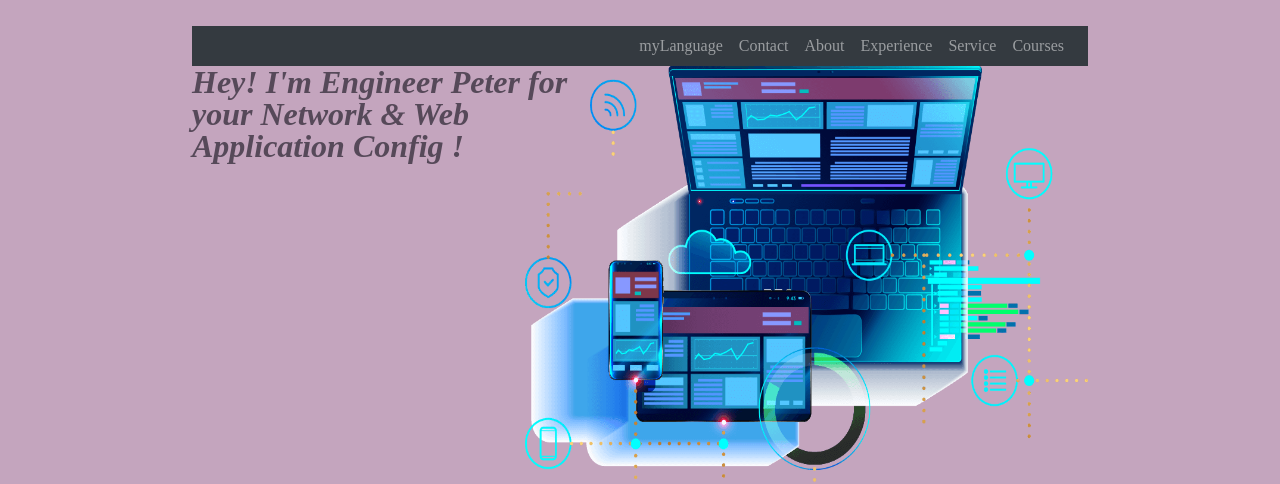
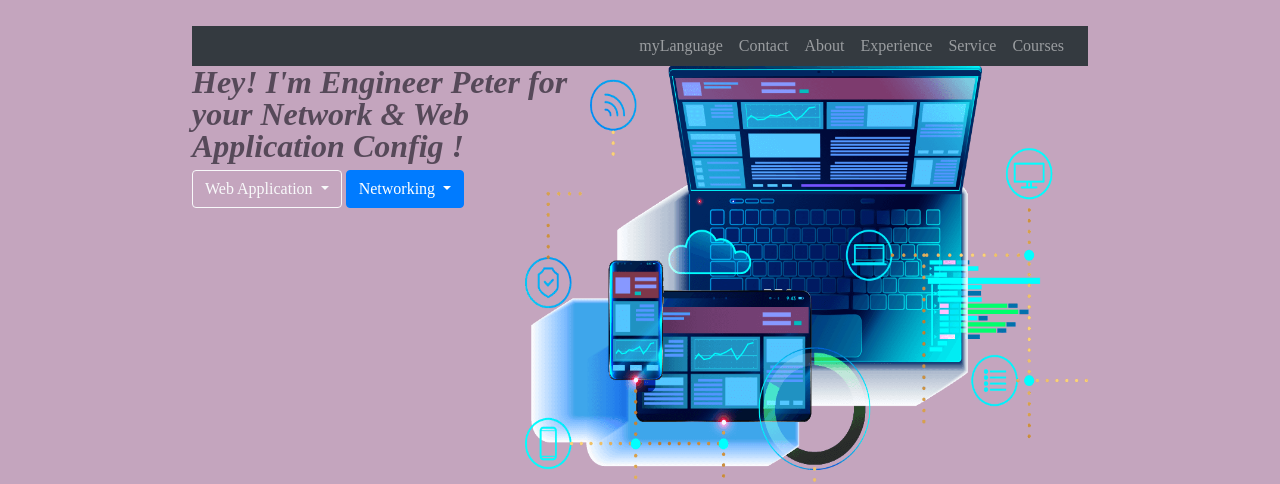
Before and after one commit to khemispeter/C.Vs, a plain HTML site: page index.html in a window 1280 px wide. Shown: the top 484 px of the page. Drawn offline with nearby package versions, Linux system fonts and the light colour scheme.

Commit message:
Update index.html

```diff
--- a/index.html
+++ b/index.html
@@ -85,8 +85,7 @@ latest bootstrat 5.0 -->
       <!-- <button type="button" class="btn btn-outline-primary btn-lg buttonjob"> <i class="fas fa-database"></i> Web Application</button>
       <button type="button" class="btn btn-outline-light btn-lg buttonjob"> <i class="fas fa-network-wired"></i> Networking</button>
  -->
-
-<!-- <div class="btn-group">
+<div class="btn-group">
   <button type="button" class="btn btn-outline-light dropdown-toggle" data-toggle="dropdown" aria-haspopup="true" aria-expanded="false">
     Web Application
   </button>
@@ -115,9 +114,9 @@ latest bootstrat 5.0 -->
   </div>
 </div>
 
-4
 
- -->
+
+
 
 
 
```
